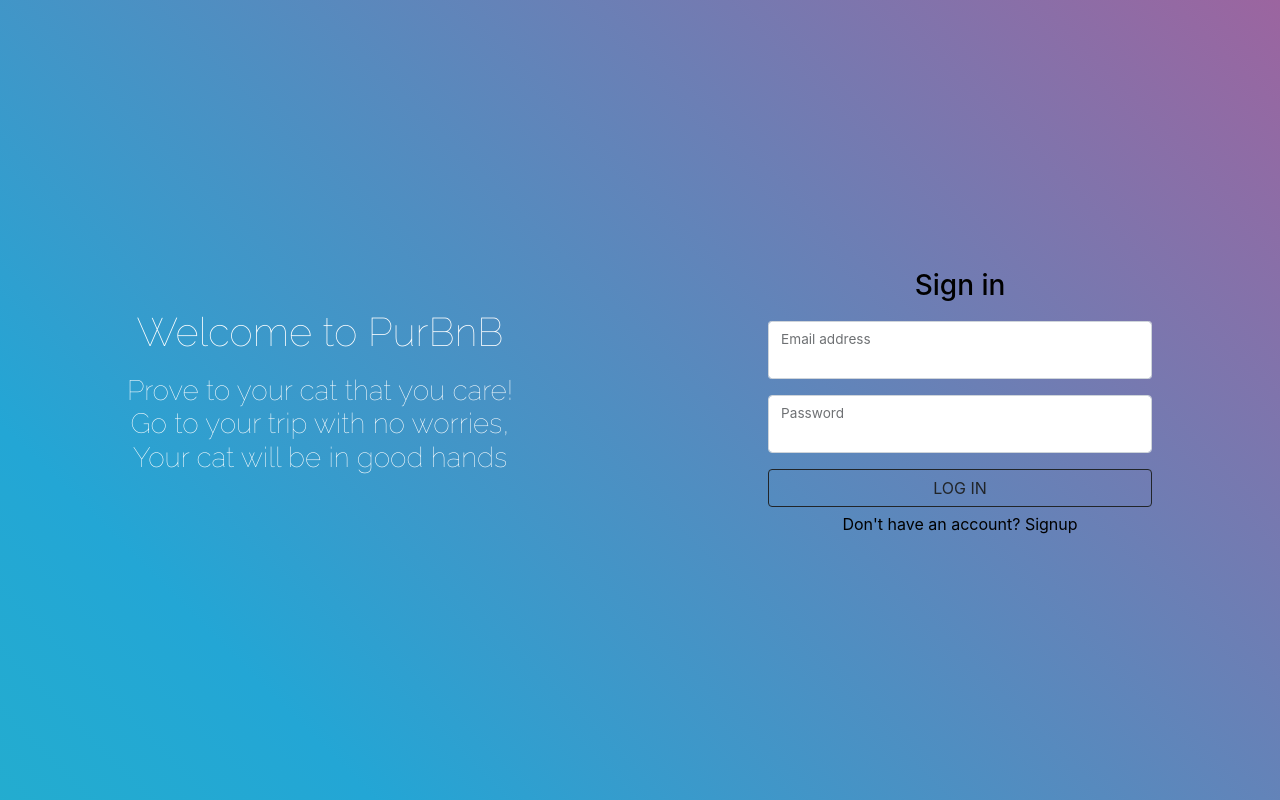
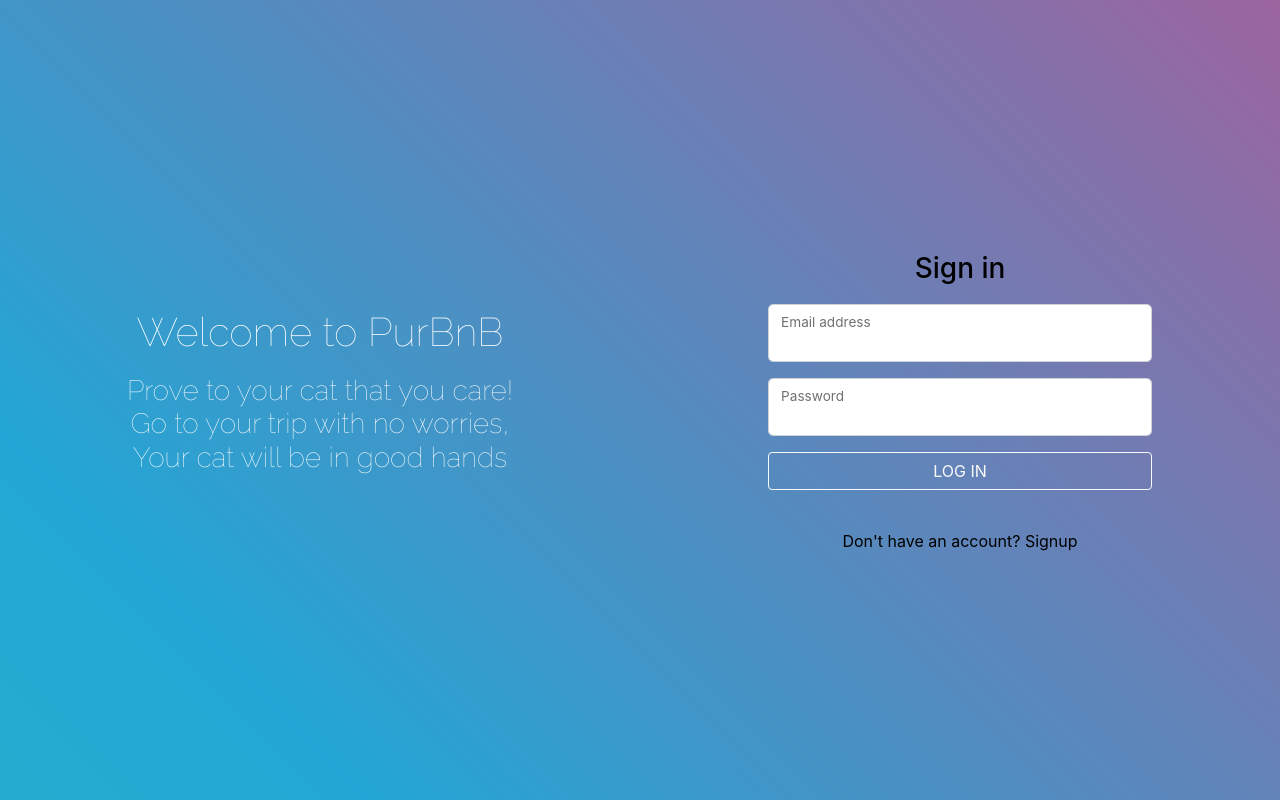
Before and after one commit to Bereket-U/purrbnb, a React (Create React App) app: page / in a window 1280 px wide. Built offline with nearby package versions, Linux system fonts and the light colour scheme; no server answers.

Commit message:
style login component

```diff
--- a/src/components/LoginForm/LoginForm.jsx
+++ b/src/components/LoginForm/LoginForm.jsx
@@ -50,7 +50,7 @@ export default class SignUpForm extends Component {
           </h3>
           <div className="form-floating mb-3">
             <input
-              className="form-control form-control-sm"
+              className="form-control form-control-lg"
               type="text"
               name="email"
               id="email"
@@ -62,7 +62,7 @@ export default class SignUpForm extends Component {
           </div>
           <div className="form-floating mb-3">
             <input
-              className="form-control"
+              className="form-control form-control-lg"
               id="password"
               type="password"
               name="password"
@@ -73,12 +73,12 @@ export default class SignUpForm extends Component {
             <label for="password">Password</label>
           </div>
 
-          <button className="btn  btn-outline-dark col-12" type="submit">
+          <button className="btn  btn-outline-light col-12" type="submit">
             LOG IN
           </button>
         </form>
 
-        {/* <p className="error-message">&nbsp;{this.state.error}</p> */}
+        <p className="error-message">&nbsp;{this.state.error}</p>
       </div>
     );
   }
```
